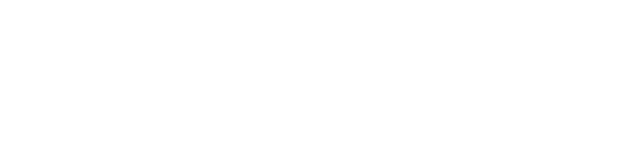
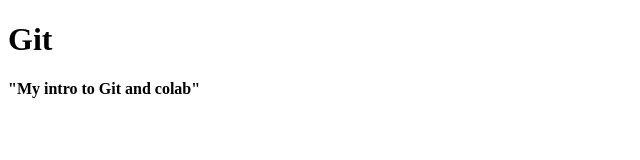
Before and after one commit to acciojob/Intro-to-Git-Ganesh2048, a website: page main.html in a window 1280 px wide. Shown: the whole page, without its empty margins (0-640 px from the left). Drawn offline with Linux system fonts and the light colour scheme.

Commit message:
created a submission

```diff
--- a/main.html
+++ b/main.html
@@ -4,12 +4,14 @@
 
 <head>
 	<link rel="stylesheet" href="styles.css">
+	<h1>Git</h1>
 </head>
 
 <body>
 	<!-- the entire body must be written by student -->
     <script type="text/javascript" src="./script.js">
 </script>
+	<p><b>"My intro to Git and colab"</b></p>
 
 </body>
 
```
